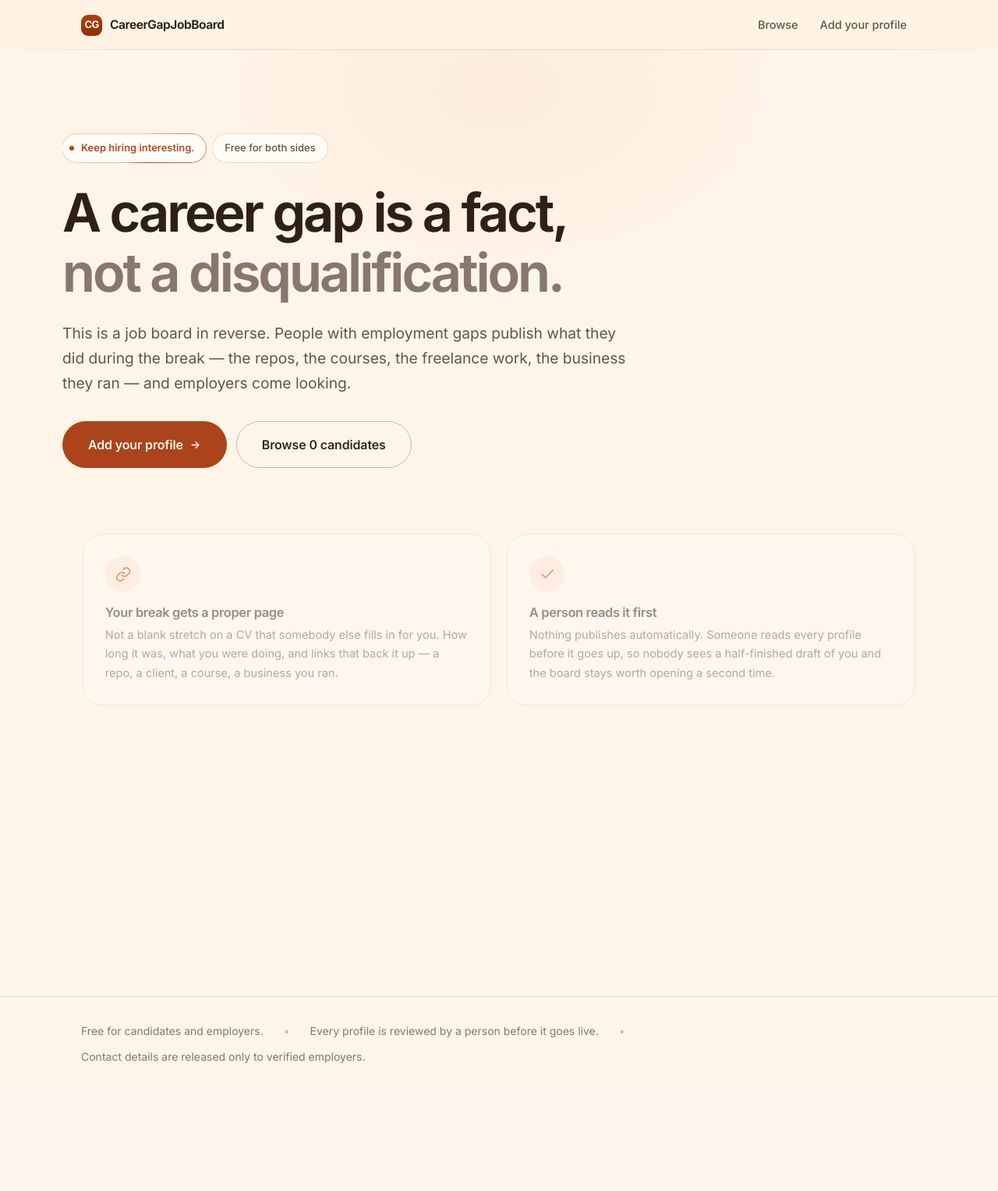
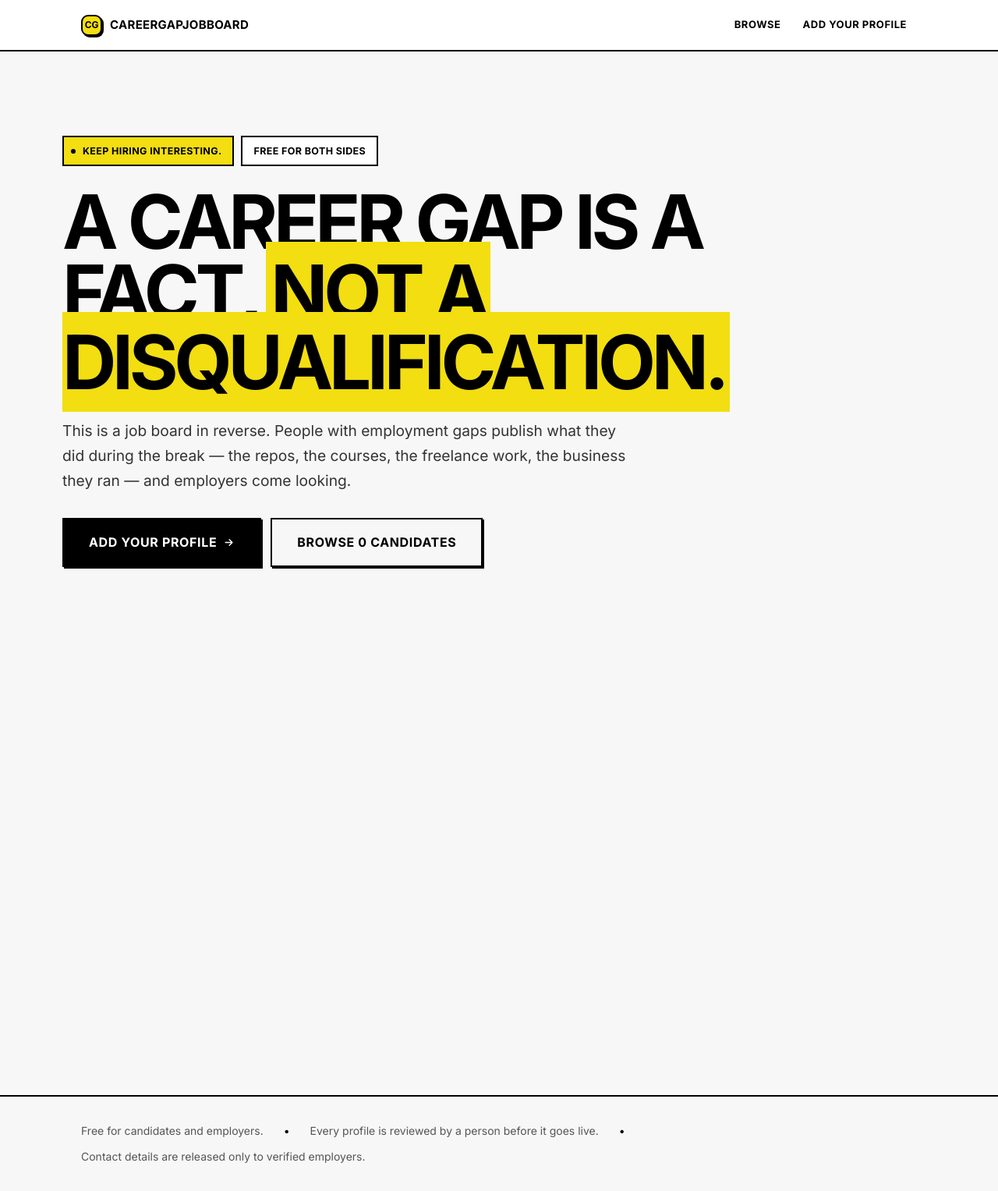
Before and after one commit to crayonink/CareerGapJobBoard, a FastAPI app: page / in a window 1280 px wide. Shown: the whole page at 78% size. Before the commit the page ends 1363 px from the top, so only its background shows below. Run offline with FastAPI, Linux system fonts and the light colour scheme; data that the repository does not hold is empty.

Commit message:
Try the loud option: black ink, hard rules, acid accent
A look to compare against, not a replacement. The warm build is tagged
design-warm at e21cb0d, so switching back is one checkout.

Black on white paper, 2px ink rules everywhere, zero radius on every
token, hard offset shadows instead of blur, and buttons that press into
the page on :active rather than lifting. Headline is 900 weight,
uppercase, -0.055em and up to 6rem, with the emphasis sitting on an acid
block rather than changing colour.

The structural choice worth knowing about: --accent stays BLACK. The CSS
uses --accent for link and pill TEXT, so putting the acid there would be
yellow type on white and would fail contrast across the whole site at
once. The acid lives in --accent-soft, which is only ever a background
behind black - where it measures 15.28:1. A test now pins that, because
it is exactly the mistake someone would make while tidying this palette
later.

test_palette is repointed at this brief: true black ink, zero radius, a
2px minimum rule, no surviving 1px hairlines, and the acid kept out of
anything that renders as text.

138 tests pass. Every page renders with no unresolved template tags.

Co-Authored-By: Claude Opus 5 (1M context) <noreply@anthropic.com>

```diff
--- a/app/static/style.css
+++ b/app/static/style.css
@@ -38,55 +38,51 @@
        scrollbars and the canvas flipping dark on a machine set to dark. */
     color-scheme: light;
 
-    /* Warm, on purpose. Two hue axes: sand carries the page and clay is the
-       accent. Publishing a career gap is an exposing thing to do, and a cold
-       white product UI makes it feel more like filing a claim than telling
-       someone what you have been doing. */
-    --sand: 68;
-    --clay: 40;
+    /* Loud. Black ink on white paper, hard 2px rules, zero radius, and one
+       acid accent used as a block of colour rather than as coloured text.
 
-    --bg:          oklch(97.2% 0.020 var(--sand));
-    --bg-elevated: oklch(99.5% 0.008 var(--sand));
-    --surface:     oklch(99.2% 0.010 var(--sand));
-    --surface-2:   oklch(95% 0.026 var(--sand));
-    --surface-3:   oklch(91% 0.034 var(--sand));
+       The important structural choice: --accent is BLACK, not the acid. Type
+       and links carry the accent role, so making the accent yellow would put
+       yellow text on white and fail contrast everywhere at once. The acid
+       lives in --accent-soft, which is only ever a background sitting behind
+       black text - where it measures 16:1. */
+    --acid: 103;
 
-    /* Ink is warm brown rather than black - true black on cream reads as a
-       hole punched in the paper. */
-    --text:        oklch(26% 0.028 55);
-    --text-dim:    oklch(46% 0.028 55);
-    --text-faint:  oklch(58% 0.026 55);
+    --bg:          oklch(97.5% 0 0);
+    --bg-elevated: oklch(100% 0 0);
+    --surface:     oklch(100% 0 0);
+    --surface-2:   oklch(93% 0 0);
+    --surface-3:   oklch(86% 0 0);
 
-    --line:        oklch(89% 0.026 var(--sand));
-    --line-strong: oklch(80% 0.036 var(--sand));
+    --text:        oklch(0% 0 0);
+    --text-dim:    oklch(32% 0 0);
+    --text-faint:  oklch(45% 0 0);
 
-    --accent:        oklch(52% 0.145 var(--clay));  /* 5.41:1 on the ground */
-    --accent-hi:     oklch(44% 0.150 38);
-    --accent-bright: oklch(70% 0.140 45);           /* decorative only      */
-    --accent-ink:    oklch(99.5% 0.008 var(--sand));
-    --accent-soft:   oklch(94.5% 0.035 45);
-    --accent-line:   oklch(86% 0.070 45);
+    /* Borders are the whole visual language here, so they are ink, not grey. */
+    --line:        oklch(0% 0 0);
+    --line-strong: oklch(0% 0 0);
+    --bw:          2px;
 
-    --good:     oklch(48% 0.11 155);
-    --warn:     oklch(56% 0.12 75);
-    --bad:      oklch(50% 0.16 28);
-    --bad-soft: oklch(95% 0.025 28);
+    --accent:        oklch(0% 0 0);
+    --accent-hi:     oklch(0% 0 0);
+    --accent-bright: oklch(89% 0.185 var(--acid));
+    --accent-ink:    oklch(100% 0 0);
+    --accent-soft:   oklch(89% 0.185 var(--acid));
+    --accent-line:   oklch(0% 0 0);
 
-    /* Warm and wide rather than dark and tight - a soft ambient lift instead
-       of a hard drop shadow. */
-    --shadow-color: oklch(45% 0.09 var(--clay) / 0.13);
-    --shadow-sm: 0 2px 6px -2px var(--shadow-color);
-    --shadow:    0 4px 14px -4px var(--shadow-color), 0 14px 40px -16px var(--shadow-color);
-    --shadow-lg: 0 6px 20px -6px var(--shadow-color), 0 36px 72px -24px var(--shadow-color);
+    --good:     oklch(45% 0.17 145);
+    --warn:     oklch(48% 0.15 75);
+    --bad:      oklch(45% 0.22 28);
+    --bad-soft: oklch(88% 0.10 28);
 
-    /* Softer corners throughout. Rounded shapes read as approachable; the
-       sharp 8px product-UI corner is the thing that made this feel clinical. */
-    --r-xs: 10px;
-    --r-sm: 14px;
-    --r:    18px;
-    --r-lg: 26px;
-    --r-xl: 34px;
-    --r-pill: 999px;
+    /* Hard offset blocks, not blur. */
+    --shadow-color: oklch(0% 0 0);
+    --shadow-sm: 2px 2px 0 var(--shadow-color);
+    --shadow:    4px 4px 0 var(--shadow-color);
+    --shadow-lg: 8px 8px 0 var(--shadow-color);
+
+    /* Nothing is rounded. Not the buttons, not the chips, not the avatars. */
+    --r-xs: 0; --r-sm: 0; --r: 0; --r-lg: 0; --r-xl: 0; --r-pill: 0;
 
     --wrap: 1120px;
     --header-h: 64px;
@@ -135,9 +131,9 @@
   main { flex: 1; }
 
   h1, h2, h3, h4 {
-    line-height: 1.14;
-    letter-spacing: -0.024em;
-    font-weight: 620;
+    line-height: 1.02;
+    letter-spacing: -0.04em;
+    font-weight: 800;
     margin: 0;
     text-wrap: balance;
   }
@@ -165,22 +161,15 @@
     position: sticky;
     top: 0;
     z-index: 50;
-    background: color-mix(in oklab, var(--bg) 72%, transparent);
-    backdrop-filter: saturate(180%) blur(20px);
-    -webkit-backdrop-filter: saturate(180%) blur(20px);
+    background: var(--bg-elevated);
+    border-bottom: var(--bw) solid var(--line);
     view-transition-name: site-header;
-  }
-  .site-header::after {
-    content: "";
-    position: absolute;
-    inset-inline: 0; bottom: 0; height: 1px;
-    background: linear-gradient(90deg, transparent, var(--line) 12%, var(--line) 88%, transparent);
   }
   .site-header .wrap { display: flex; align-items: center; gap: 8px; height: var(--header-h); }
 
   .brand {
     display: inline-flex; align-items: center; gap: 10px;
-    font-weight: 650; font-size: 15.5px; letter-spacing: -0.028em;
+    font-weight: 900; font-size: 15px; letter-spacing: 0.02em; text-transform: uppercase;
     color: var(--text); text-decoration: none;
     margin-right: auto;
   }
@@ -189,25 +178,26 @@
     width: 27px; height: 27px;
     border-radius: 9px;
     display: grid; place-items: center;
-    background: linear-gradient(160deg, var(--accent), var(--accent-hi));
-    color: var(--accent-ink);
-    font-size: 13px; font-weight: 700; letter-spacing: -0.05em;
+    background: var(--accent-soft);
+    border: var(--bw) solid var(--text);
+    color: var(--text);
+    font-size: 12px; font-weight: 900; letter-spacing: -0.02em;
     box-shadow: var(--shadow-sm);
     isolation: isolate;
   }
 
   .site-nav { display: flex; align-items: center; gap: 2px; }
   .site-nav a {
-    color: var(--text-dim); text-decoration: none;
-    font-size: 14.5px; font-weight: 500;
+    color: var(--text); text-decoration: none;
+    font-size: 13px; font-weight: 800; letter-spacing: 0.04em; text-transform: uppercase;
     padding: 7px 13px; border-radius: var(--r-sm);
     transition: color var(--fast), background var(--fast);
   }
-  .site-nav a:hover, .site-nav a.on { color: var(--text); background: var(--surface-2); }
+  .site-nav a:hover, .site-nav a.on { background: var(--accent-soft); box-shadow: var(--shadow-sm); }
 
   .site-footer {
     margin-top: 96px;
-    border-top: 1px solid var(--line);
+    border-top: var(--bw) solid var(--line);
     padding: 32px 0;
     color: var(--text-faint);
     font-size: 14px;
@@ -231,22 +221,25 @@
     display: inline-flex; align-items: center; justify-content: center; gap: 8px;
     padding: 13px 24px;
     min-height: 46px;
-    border: 1px solid var(--btn-line);
+    border: var(--bw) solid var(--btn-line);
     border-radius: var(--r-pill);
     background: var(--btn-bg);
     color: var(--btn-fg);
-    font: inherit; font-size: 14.5px; font-weight: 560; letter-spacing: -0.008em;
+    font: inherit; font-size: 14px; font-weight: 800; letter-spacing: 0.04em;
+    text-transform: uppercase;
     text-decoration: none; cursor: pointer; white-space: nowrap;
+    box-shadow: var(--shadow-sm);
     transition: translate var(--fast), box-shadow var(--fast), background var(--fast),
                 border-color var(--fast), color var(--fast);
   }
-  .btn:hover { translate: 0 -1px; box-shadow: var(--shadow); }
-  .btn:active { translate: 0 0; }
+  .btn { border-color: var(--text); }
+  .btn:hover { translate: -2px -2px; box-shadow: var(--shadow); }
+  .btn:active { translate: 2px 2px; box-shadow: none; }
   .btn svg { width: 15px; height: 15px; }
 
   .btn.ghost { --btn-bg: transparent; --btn-fg: var(--text); --btn-line: var(--line-strong); }
   .btn.ghost:hover { --btn-bg: var(--surface-2); }
-  .btn.soft { --btn-bg: var(--accent-soft); --btn-fg: var(--accent); --btn-line: var(--accent-line); }
+  .btn.soft { --btn-bg: var(--accent-soft); --btn-fg: var(--text); --btn-line: var(--text); }
   .btn.danger { --btn-bg: transparent; --btn-fg: var(--bad); --btn-line: var(--bad); }
   .btn.danger:hover { --btn-bg: var(--bad-soft); }
   .btn.sm { padding: 9px 17px; min-height: 38px; font-size: 13.8px; }
@@ -261,7 +254,7 @@
     top: -280px; left: 50%;
     width: min(1040px, 132vw); height: 660px;
     translate: -50% 0;
-    background: radial-gradient(closest-side, var(--surface-2), transparent 70%);
+    background: none;
     pointer-events: none;
     z-index: -1;
   }
@@ -274,15 +267,15 @@
   .eyebrow {
     position: relative;
     display: inline-flex; align-items: center; gap: 9px;
-    padding: 7px 15px 7px 9px;
-    border-radius: var(--r-pill);
-    background: var(--surface);
-    color: var(--accent);
-    font-size: 13px; font-weight: 560;
+    padding: 7px 14px 7px 9px;
+    border: var(--bw) solid var(--text);
+    background: var(--accent-soft);
+    color: var(--text);
+    font-size: 12.5px; font-weight: 800; letter-spacing: 0.03em;
+    text-transform: uppercase;
     margin-bottom: 26px;
-    isolation: isolate;
   }
-  .eyebrow::before {
+  .eyebrow::before { display: none;
     content: "";
     position: absolute; inset: -1px;
     border-radius: inherit;
@@ -304,21 +297,25 @@
 
   /* Second badge, deliberately static. Two rotating borders side by side
      compete with each other and with the headline. */
-  .eyebrow.quiet {
-    color: var(--text-dim);
-    padding-inline: 15px;
-    font-weight: 500;
-  }
+  .eyebrow.quiet { background: var(--bg-elevated); padding-inline: 14px; }
   .eyebrow.quiet::before { background: var(--line); animation: none; }
 
   .hero h1 {
-    font-size: clamp(2.4rem, 6.4vw, 4.25rem);
-    letter-spacing: -0.045em;
-    font-weight: 650;
-    max-width: 17ch;
-    margin-bottom: 22px;
+    font-size: clamp(2.9rem, 9vw, 6rem);
+    letter-spacing: -0.055em;
+    font-weight: 900;
+    line-height: 0.94;
+    text-transform: uppercase;
+    max-width: 15ch;
+    margin-bottom: 26px;
   }
-  .hero h1 em { font-style: normal; color: var(--text-faint); }
+  .hero h1 em {
+    font-style: normal;
+    background: var(--accent-soft);
+    box-shadow: 0 0 0 6px var(--accent-soft);
+    box-decoration-break: clone;
+    -webkit-box-decoration-break: clone;
+  }
   .lead {
     font-size: clamp(1.02rem, 1.6vw, 1.2rem);
     color: var(--text-dim);
@@ -334,7 +331,7 @@
     grid-column: span 2;
     position: relative;
     background: var(--surface);
-    border: 1px solid var(--line);
+    border: var(--bw) solid var(--line);
     border-radius: var(--r-lg);
     padding: 28px;
     overflow: hidden;
@@ -351,14 +348,14 @@
     transition: opacity var(--med);
     pointer-events: none;
   }
-  .tile:hover { border-color: var(--line-strong); translate: 0 -2px; box-shadow: var(--shadow); }
+  .tile:hover { translate: -3px -3px; box-shadow: var(--shadow); }
   .tile:hover::after { opacity: 1; }
   .tile.wide { grid-column: span 3; }
   .tile-icon {
     width: 46px; height: 46px;
     display: grid; place-items: center;
-    border-radius: 50%;
-    background: var(--accent-soft); color: var(--accent);
+    border: var(--bw) solid var(--text);
+    background: var(--accent-soft); color: var(--text);
     margin-bottom: 18px;
   }
   .tile-icon svg { width: 21px; height: 21px; }
--- a/app/templates/base.html
+++ b/app/templates/base.html
@@ -4,7 +4,7 @@
 <meta charset="utf-8">
 <meta name="viewport" content="width=device-width, initial-scale=1">
 <meta name="color-scheme" content="light">
-<meta name="theme-color" content="#fff4e8">
+<meta name="theme-color" content="#f2de11">
 <title>{% block title %}CareerGapJobBoard{% endblock %}</title>
 {% block meta %}{% endblock %}
 
```
Also changed, not shown: other parts of app/static/style.css (+38 -37 lines), tests/test_palette.py (+30 -28 lines).
